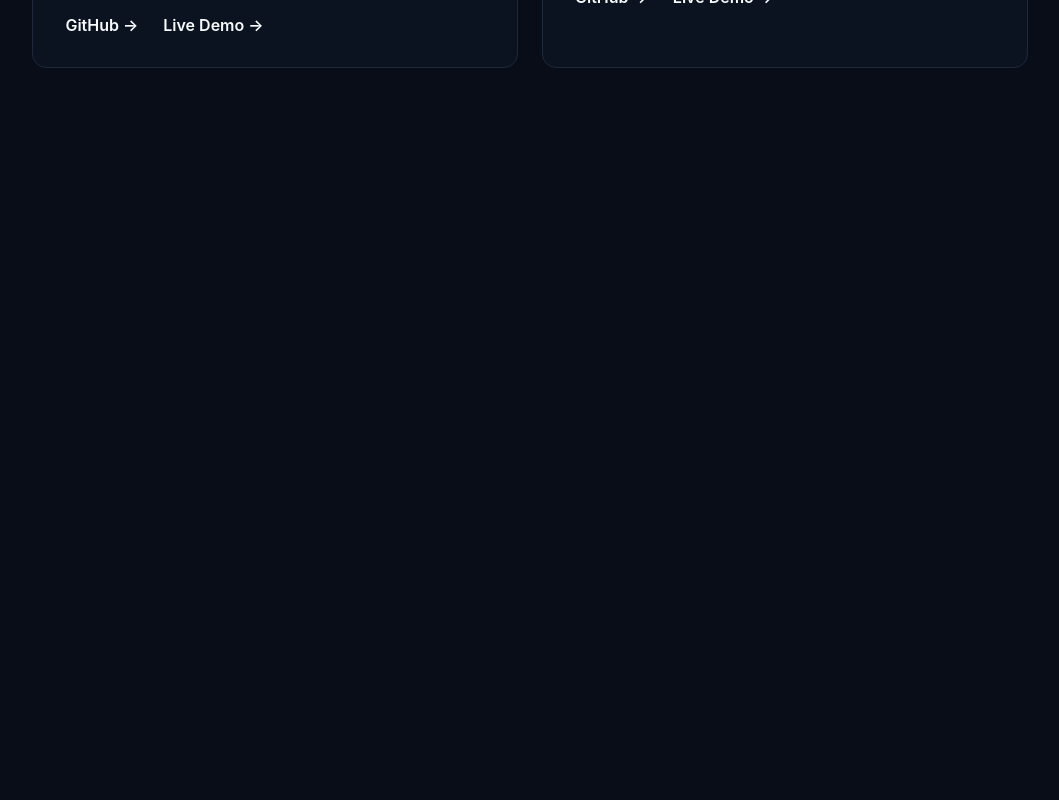
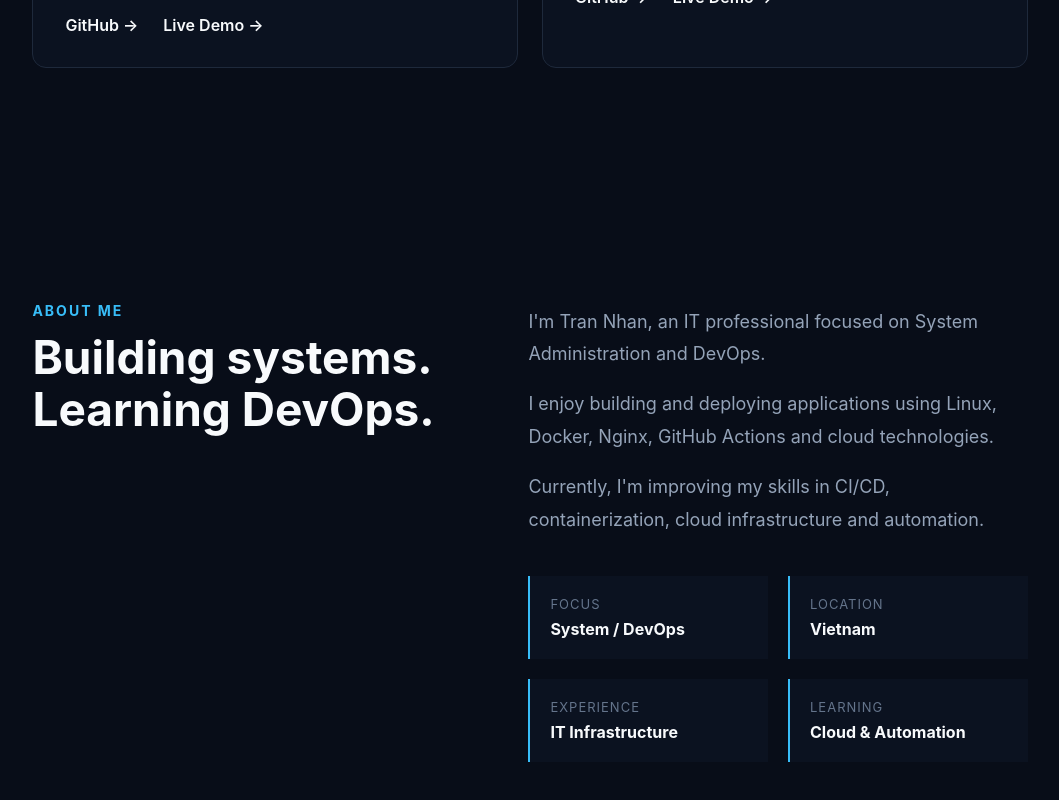
Before and after one commit to nhantran01s/react-lab, a React (Vite) app: page / in a window 1280 px wide. Shown: the part 1801-2601 px from the top of the page, without its empty margins (110-1169 px from the left). Before the commit the page ends 1969 px from the top, so only its background shows below. Built offline with nearby package versions, Linux system fonts and the light colour scheme.

Commit message:
add About me

```diff
--- a/src/App.css
+++ b/src/App.css
@@ -299,3 +299,64 @@ body {
     grid-template-columns: 1fr;
   }
 }
+
+.about-section {
+  max-width: 1200px;
+  margin: 0 auto;
+  padding: 120px 8%;
+
+  display: grid;
+  grid-template-columns: 1fr 1.2fr;
+  gap: 80px;
+}
+
+.about-left h2 {
+  font-size: 46px;
+  line-height: 1.15;
+  margin-top: 12px;
+}
+
+.about-right > p {
+  color: #94a3b8;
+  font-size: 18px;
+  line-height: 1.8;
+  margin-bottom: 18px;
+}
+
+.about-info {
+  display: grid;
+  grid-template-columns: repeat(2, 1fr);
+  gap: 20px;
+  margin-top: 40px;
+}
+
+.about-info div {
+  padding: 20px;
+  border-left: 2px solid #38bdf8;
+  background: #0b1220;
+}
+
+.about-info span {
+  display: block;
+  color: #64748b;
+  font-size: 13px;
+  margin-bottom: 7px;
+  text-transform: uppercase;
+  letter-spacing: 1px;
+}
+
+.about-info strong {
+  color: #f8fafc;
+  font-size: 16px;
+}
+
+@media (max-width: 800px) {
+  .about-section {
+    grid-template-columns: 1fr;
+    gap: 35px;
+  }
+
+  .about-info {
+    grid-template-columns: 1fr;
+  }
+}
--- a/src/App.jsx
+++ b/src/App.jsx
@@ -111,6 +111,53 @@ function App() {
 
   </div>
 </section>
+
+<section id="about" className="about-section">
+  <div className="about-left">
+    <p className="section-label">ABOUT ME</p>
+    <h2>Building systems.<br />Learning DevOps.</h2>
+  </div>
+
+  <div className="about-right">
+    <p>
+      I'm Tran Nhan, an IT professional focused on System Administration
+      and DevOps.
+    </p>
+
+    <p>
+      I enjoy building and deploying applications using Linux, Docker,
+      Nginx, GitHub Actions and cloud technologies.
+    </p>
+
+    <p>
+      Currently, I'm improving my skills in CI/CD, containerization,
+      cloud infrastructure and automation.
+    </p>
+
+    <div className="about-info">
+      <div>
+        <span>Focus</span>
+        <strong>System / DevOps</strong>
+      </div>
+
+      <div>
+        <span>Location</span>
+        <strong>Vietnam</strong>
+      </div>
+
+      <div>
+        <span>Experience</span>
+        <strong>IT Infrastructure</strong>
+      </div>
+
+      <div>
+        <span>Learning</span>
+        <strong>Cloud & Automation</strong>
+      </div>
+    </div>
+  </div>
+</section>
+
       </main>
     </div>
   )
```
